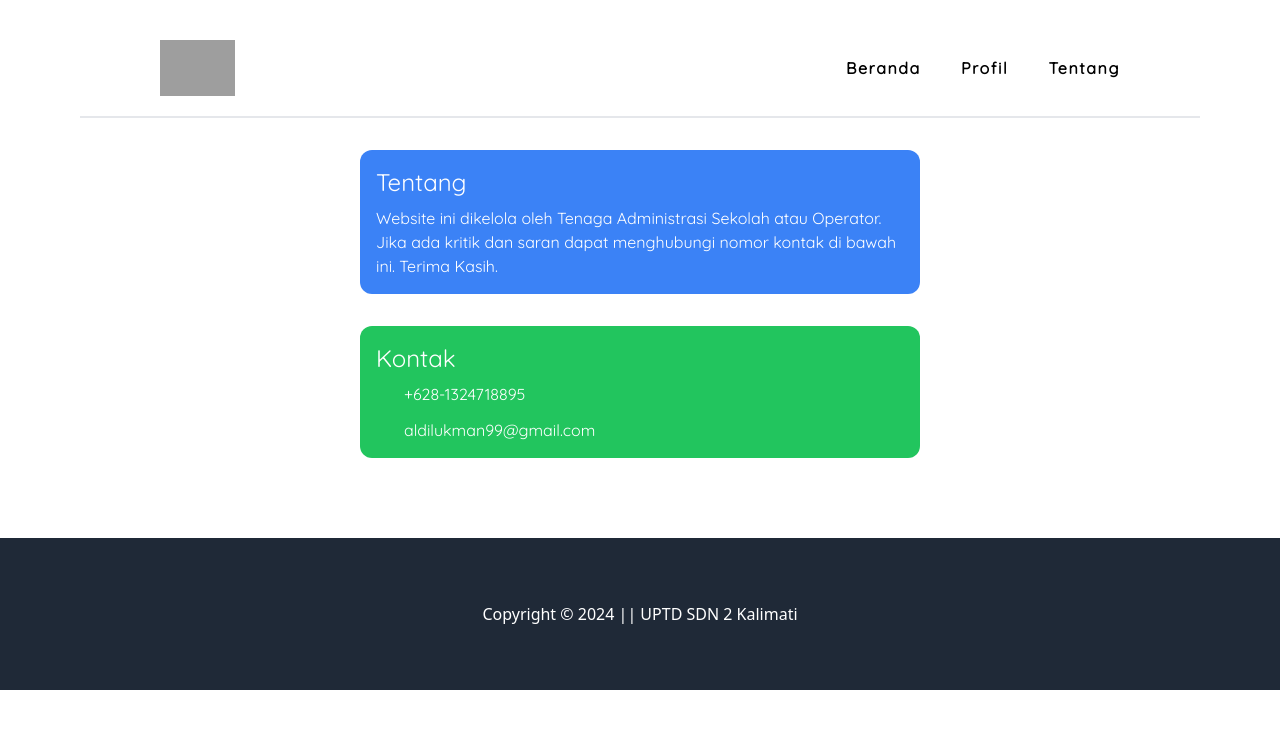
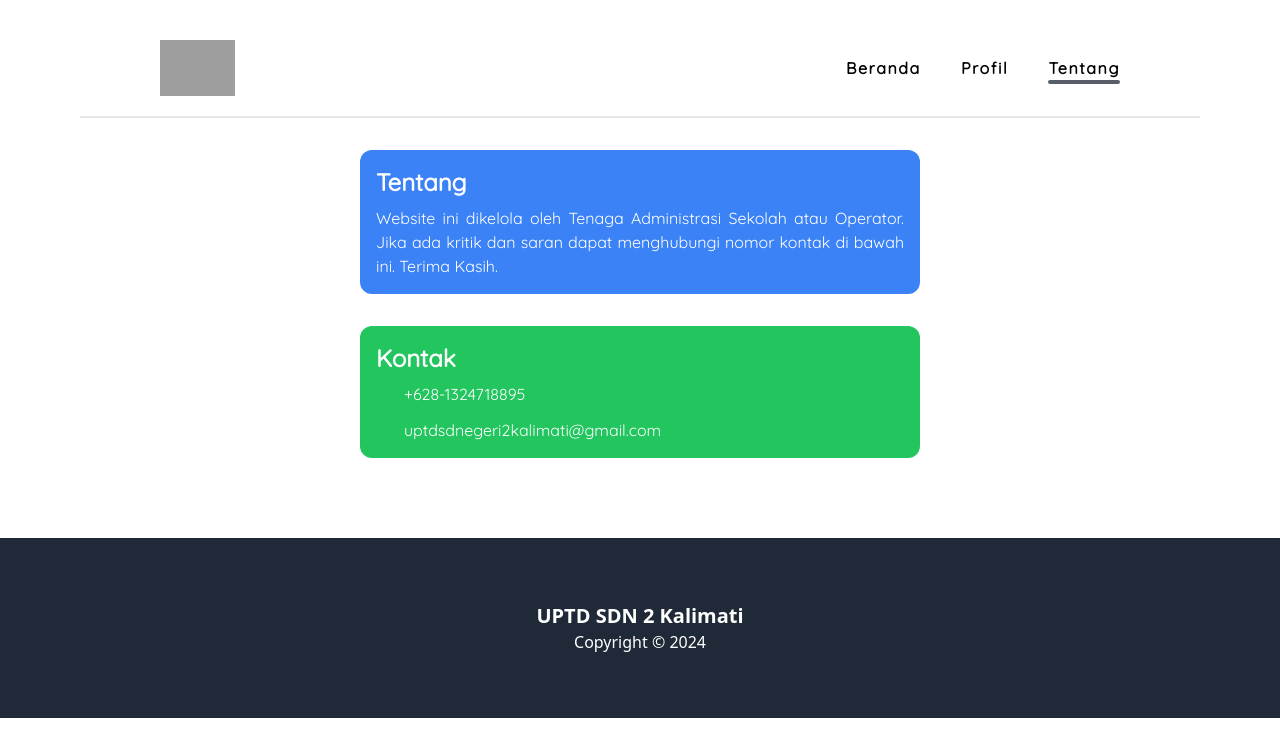
Before and after one commit to aldilukmn/uptd-sdn-2-kalimati, a React (Vite) app: page /tentang in a window 1280 px wide. Shown: the top 756 px of the page. Built offline with nearby package versions, Linux system fonts and the light colour scheme; grey boxes are pictures that could not be loaded; some icons are missing.

Commit message:
feat(update): nav activy and fix loading skeleton

```diff
--- a/package.json
+++ b/package.json
@@ -10,9 +10,11 @@
     "preview": "vite preview"
   },
   "dependencies": {
+    "@emotion/react": "^11.14.0",
+    "@emotion/styled": "^11.14.0",
+    "@mui/material": "^6.3.0",
     "react": "^18.2.0",
     "react-dom": "^18.2.0",
-    "react-loading-skeleton": "^3.4.0",
     "react-router-dom": "^6.23.1",
     "swiper": "^11.1.4"
   },
--- a/src/App.css
+++ b/src/App.css
@@ -1,9 +1,9 @@
 @import url('https://fonts.googleapis.com/css2?family=Quicksand&display=swap');
 
-body {
-  /* background-image: url('https://res.cloudinary.com/dhtfq9yw8/image/upload/v1717922901/uptd%20sdn%202%20kalimati/images/cn1vmkdjrrm0khiuk79j.jpg'); */
-  /* background-size: auto; */
-}
+/* body {
+  background-image: url('https://res.cloudinary.com/dhtfq9yw8/image/upload/v1717922901/uptd%20sdn%202%20kalimati/images/cn1vmkdjrrm0khiuk79j.jpg');
+  background-size: auto;
+} */
 
 /* #root {
   max-width: 1280px;
--- a/src/App.tsx
+++ b/src/App.tsx
@@ -1,5 +1,4 @@
 import './App.css'
-import "react-loading-skeleton/dist/skeleton.css";
 import Router from './config/router'
 
 function App() {
--- a/src/components/footer/index.tsx
+++ b/src/components/footer/index.tsx
@@ -4,7 +4,8 @@ function Footer() {
   return (
     <>
       <section className="bg-black text-white text-center py-16">
-        <h3>Copyright &copy; {currentYear} || UPTD SDN 2 Kalimati</h3>
+        <h2 className="text-xl font-semibold">UPTD SDN 2 Kalimati</h2>
+        <h3>Copyright &copy; {currentYear}</h3>
       </section>
     </>
   )
--- a/src/components/jumbotron/index.tsx
+++ b/src/components/jumbotron/index.tsx
@@ -5,8 +5,8 @@ import 'swiper/css';
 import 'swiper/css/effect-fade';
 import 'swiper/css/navigation';
 import 'swiper/css/pagination';
-import Skeleton from 'react-loading-skeleton';
 import { jumbotronImage } from './data';
+import { Skeleton } from '@mui/material';
 
 function Jumbotron() {
   return (
@@ -29,7 +29,6 @@ function Jumbotron() {
         >
           {
             jumbotronImage.map((value, index) => (
-              <>
               <SwiperSlide key={index}>
                 {
                   value.image ? (
@@ -39,7 +38,6 @@ function Jumbotron() {
                     )
                 }
               </SwiperSlide>
-              </>
             ))
           }
         </Swiper>
--- a/src/components/navbar/NavLink.tsx
+++ /dev/null
@@ -1,16 +0,0 @@
-import React from "react";
-import { Link } from "react-router-dom"
-
-interface NavLinkProps {
-  to: string;
-  children: React.ReactNode;
-}
-
-const Navlink: React.FC<NavLinkProps> = ({to, children}) => (
-  <Link to={to} className="relative group">
-    {children}
-    <span className="absolute left-0 -bottom-1 w-0 transition-all duration-300 group-hover:w-full h-1 bg-black rounded opacity-75"></span>
-  </Link>
-)
-
-export default Navlink
--- a/src/components/navbar/index.tsx
+++ b/src/components/navbar/index.tsx
@@ -1,5 +1,5 @@
 import { Link } from "react-router-dom"
-import Navlink from "./NavLink"
+import Navlink from "./navlink"
 
 function Navbar() {
   return (
--- /dev/null
+++ b/src/components/navbar/navlink/index.tsx
@@ -0,0 +1,20 @@
+import React from "react";
+import { Link, Location, useLocation } from "react-router-dom"
+
+interface NavLinkProps {
+  to: string;
+  children: React.ReactNode;
+}
+
+const Navlink: React.FC<NavLinkProps> = ({to, children}) => {
+  const location: Location = useLocation();
+  const isActive = location.pathname === to;
+  return (
+    <Link to={to} className="relative group">
+      {children}
+      <span className={`absolute left-0 -bottom-1 w-0 transition-all duration-300 h-1 bg-black rounded opacity-75 ${isActive ? 'w-full' : 'group-hover:w-full'}`}></span>
+    </Link>
+  )
+}
+
+export default Navlink
--- a/src/pages/profil/data.ts
+++ b/src/pages/profil/data.ts
@@ -1,4 +1,8 @@
 import { IdentitasGuruType, MisiType, VisiType } from "./types";
+
+export const logoUrl: string = "https://res.cloudinary.com/dhtfq9yw8/image/upload/v1717920310/uptd%20sdn%202%20kalimati/svg/vapqm0latukpxjjawzfu.svg"
+
+export const profilDesc: string = "UPTD SD Negeri 2 Kalimati merupakan Sekolah Dasar yang berlokasi di Blok Beringin Desa Kalimati Kecamatana Jatibarang Kabupaten Indramayu Provinsi Jawa Barat dengan kode pos 45273. Sekolah Dasar yang dikepalai oleh Ibu Dewi Arti Handayani, S.Pd.SD. dan Guru yang berjumlah 7 orang serta Tenaga Administrasi dan Penjaga Sekolah. Selain itu, siswa/i di UPTD SD Negeri 2 Kalimati berjumlah 114 siswa/i."
 
 export const identitasGuru: IdentitasGuruType[] = [
   {
--- a/src/pages/profil/index.tsx
+++ b/src/pages/profil/index.tsx
@@ -1,39 +1,52 @@
-import Skeleton from "react-loading-skeleton"
-import { misi, visi } from "./data"
+import Skeleton from '@mui/material/Skeleton';
+import { logoUrl, misi, profilDesc, visi } from "./data"
+import { Stack } from '@mui/material';
 
 function Profil() {
   return (
     <>
-      <div className="my-10">
+      <div className="my-10 text-justify">
         <div className="lg:flex gap-10 mb-20">
-          {<img src="https://res.cloudinary.com/dhtfq9yw8/image/upload/v1717920310/uptd%20sdn%202%20kalimati/svg/vapqm0latukpxjjawzfu.svg" alt="logo" width={300} className="mx-auto lg:mb-0 mb-10" /> || <Skeleton style={{ width: '50vh', height: '40vh' }}/>}
-          <section className="bg-blue text-white p-4 rounded-xl">
+          <figure className={`w-1/6 ${logoUrl ? 'self-center' : ''}`}>
+            { logoUrl ?
+            (
+              <img src={logoUrl} alt="logo" className="mx-auto lg:mb-0 mb-10" />
+            ) : (
+              <Skeleton variant="circular" height="100%"/>
+            )}
+          </figure>
+          <section className="bg-blue text-white p-4 rounded-xl w-full">
             <p className="text-xl">
-              UPTD SD Negeri 2 Kalimati merupakan Sekolah Dasar yang berlokasi di Blok Beringin Desa Kalimati Kecamatana Jatibarang Kabupaten Indramayu Jawa Barat. Sekolah Dasar yang dikepalai oleh Ibu Dewi Arti Handayani, S.Pd.SD. dan Guru yang berjumlah 8 orang serta Tenaga Administrasi dan Penjaga Sekolah. Selain itu, siswa/i di UPTD SD Negeri 2 Kalimati berjumlah 121 siswa/i.
+              {
+                profilDesc ? profilDesc :
+                <Stack >
+                  {Array.from({ length: 4 }).map((_, index) => (
+                    <Skeleton key={index}/>
+                  ))}
+                </Stack>
+              }
             </p>
           </section>
         </div>
         <section className="bg-green text-white rounded-xl p-5 mb-20">
-          <h3 className="text-4xl text-center mb-2">VISI</h3>
+          <h3 className="text-3xl font-semibold text-center mb-5">VISI</h3>
           <p className=" text-lg">
             {
               visi[0]?.visi
             }
+          </p>
           <ol className="list-decimal ml-4">
             {
               visi[0].point.map((value, index) => (
-                  <>
                 <li key={index}>
                   {value.desc}
                 </li>
-                  </>
               ))
             }
           </ol>
-          </p>
         </section>
         <section className="bg-green text-white rounded-xl p-5 mb-20">
-          <h3 className="text-4xl text-center mb-2">MISI</h3>
+          <h3 className="text-3xl font-semibold text-center mb-2">MISI</h3>
           <ol className="text-lg list-decimal ml-4">
             {
               misi.map((value, index) => (
--- a/src/pages/tentang/index.tsx
+++ b/src/pages/tentang/index.tsx
@@ -5,18 +5,18 @@ function Tentang() {
     <>
       <div className="text-white">
         <section className="mt-8 mb-5 bg-blue rounded-xl p-4 lg:w-2/4 mx-auto">
-          <h1 className="text-2xl mb-2">Tentang</h1>
-          <p>Website ini dikelola oleh Tenaga Administrasi Sekolah atau Operator. Jika ada kritik dan saran dapat menghubungi nomor kontak di bawah ini. Terima Kasih.</p>
+          <h1 className="text-2xl font-semibold mb-2">Tentang</h1>
+          <p className='text-justify'>Website ini dikelola oleh Tenaga Administrasi Sekolah atau Operator. Jika ada kritik dan saran dapat menghubungi nomor kontak di bawah ini. Terima Kasih.</p>
         </section>
         <section className="mt-8 mb-5 bg-green rounded-xl p-4 lg:w-2/4 mx-auto">
-          <h1 className="text-2xl mb-2">Kontak</h1>
+          <h1 className="text-2xl font-semibold mb-2">Kontak</h1>
           <figcaption className='flex items-center gap-2 mb-3'>
             <Icon icon="ic:baseline-whatsapp" width={20} />
             <p>+628-1324718895</p>
           </figcaption>
           <figcaption className='flex items-center gap-2'>
             <Icon icon="ic:outline-email" width={20} />
-            <p>aldilukman99@gmail.com</p>
+            <p>uptdsdnegeri2kalimati@gmail.com</p>
           </figcaption>
         </section>
       </div>
```
Also changed, not shown: 1 other file (tests, documents, lock files or other folders). Lines whose indentation alone changed are shown as unchanged.
